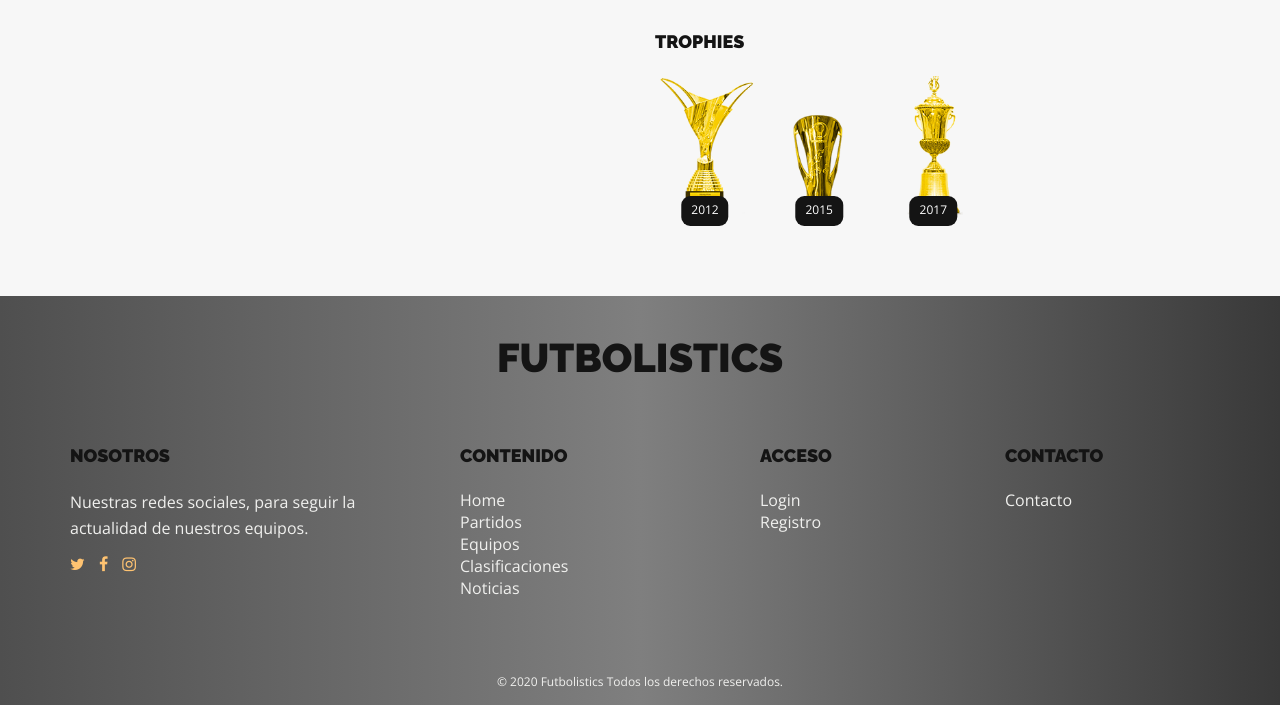
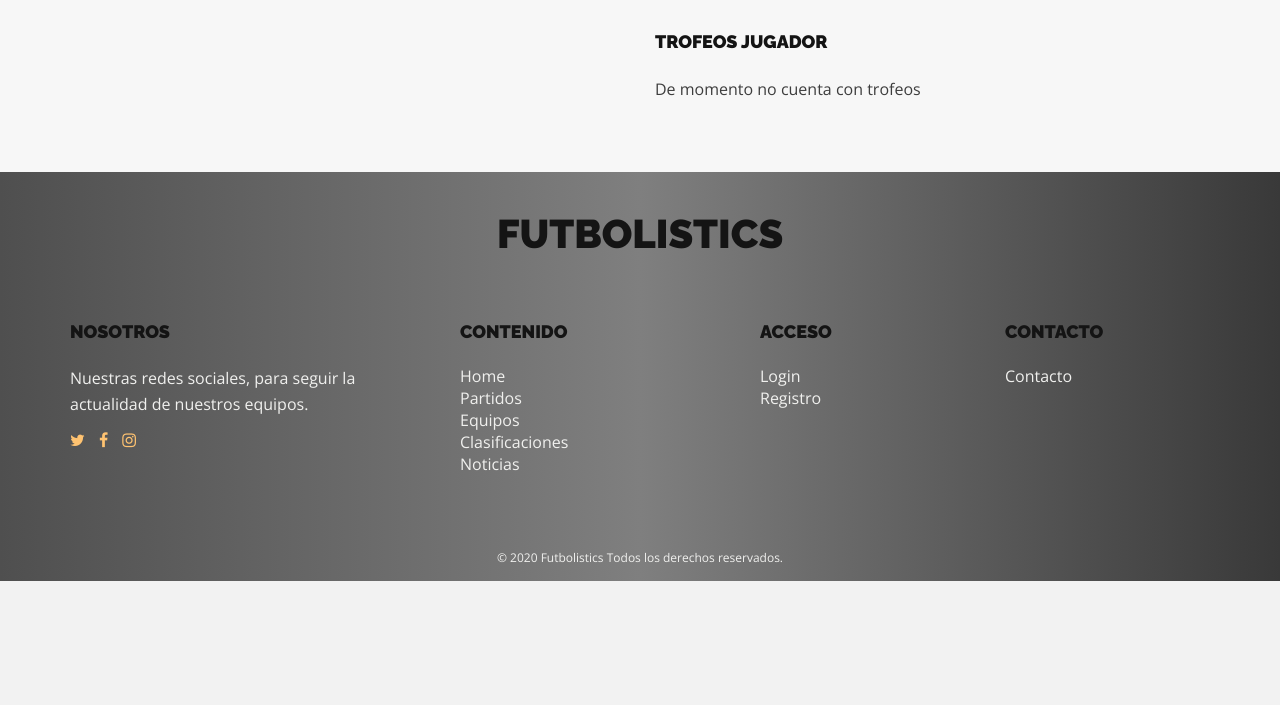
Before and after one commit to Sapena7/Futbolistics, a Symfony app: template templates/jugador/player.html.twig in a window 1280 px wide. Shown: the part 950-1655 px from the top of the page. After the commit the page ends 1531 px from the top, so only its background shows below. Run offline with Twig, Linux system fonts and the light colour scheme; the template is opened without the code that fills it, so the values that code supplies are empty; some libraries are stand-ins or nearby versions.

Commit message:
ultimos retoques

```diff
--- a/composer.json
+++ b/composer.json
@@ -6,6 +6,7 @@
         "ext-ctype": "*",
         "ext-iconv": "*",
         "alterphp/easyadmin-extension-bundle": "^3.0",
+        "doctrine/annotations": "^1.10",
         "dompdf/dompdf": "^0.8.5",
         "easycorp/easyadmin-bundle": "^2.3",
         "erusev/parsedown": "^1.7",
--- a/src/Controller/RegistrationController.php
+++ b/src/Controller/RegistrationController.php
@@ -30,7 +30,7 @@ class RegistrationController extends AbstractController
                 )
             );
 
-            $user->setRol(["ROLE_USER"]);
+            $user->setRol("ROLE_USER");
 
             $entityManager = $this->getDoctrine()->getManager();
             $entityManager->persist($user);
--- a/src/Form/EquipoType.php
+++ b/src/Form/EquipoType.php
@@ -4,6 +4,7 @@ namespace App\Form;
 
 use App\Entity\Equipo;
 use Symfony\Component\Form\AbstractType;
+use Symfony\Component\Form\Extension\Core\Type\TextType;
 use Symfony\Component\Form\FormBuilderInterface;
 use Symfony\Component\OptionsResolver\OptionsResolver;
 use Vich\UploaderBundle\Form\Type\VichImageType;
--- a/src/Form/JugadorType.php
+++ b/src/Form/JugadorType.php
@@ -4,6 +4,7 @@ namespace App\Form;
 
 use App\Entity\Jugador;
 use Symfony\Component\Form\AbstractType;
+use Symfony\Component\Form\Extension\Core\Type\TextType;
 use Symfony\Component\Form\FormBuilderInterface;
 use Symfony\Component\OptionsResolver\OptionsResolver;
 
@@ -12,7 +13,9 @@ class JugadorType extends AbstractType
     public function buildForm(FormBuilderInterface $builder, array $options)
     {
         $builder
-            ->add('nombre')
+            ->add('nombre',TextType::class, array(
+                'attr' => ['pattern' => '[a-zA-Z]*']
+            ))
             ->add('goles')
             ->add('amarillas')
             ->add('rojas')
--- a/templates/jugador/player.html.twig
+++ b/templates/jugador/player.html.twig
@@ -113,20 +113,28 @@
                         </div>
                         <h6>Resumen</h6>
                         <p><b>{{ jugador.nombre }}</b> es <b>{{ jugador.posicion.nombre }}</b> en el equipo <b>{{ jugador.equipo.nombre }} </b>en <b>{{ jugador.equipo.liga.nombre }}</b></p>
-                        <h6>Trophies</h6>
+                        <h6>Trofeos jugador</h6>
                         <ul class="player-trophey">
-                            <li>
-                                <img src="images/common/am-trophey1.png" width="100" height="150" alt="trophy">
-                                <div class="year">2012</div>
-                            </li>
-                            <li>
-                                <img src="images/common/am-trophey.png" width="100" height="150" alt="trophy">
-                                <div class="year">2015</div>
-                            </li>
-                            <li>
-                                <img src="images/common/am-trophey2.png" width="100" height="150" alt="trophy">
-                                <div class="year">2017</div>
-                            </li>
+                            {% if jugador.equipo.trofeos == 0 %}
+                                De momento no cuenta con trofeos
+                            {% endif %}
+                            {% if jugador.equipo.trofeos == 1 %}
+                                Ha ganado {{ equipo.trofeos }} trofeo <br><br>
+                                <li>
+                                    <img src="{{ asset('assets/images/common/am-trophey1.png') }}" width="100" height="150" alt="trophy">
+                                </li>
+
+                            {% endif %}
+                            {% if jugador.equipo.trofeos > 1 %}
+                                Ha ganado {{ equipo.trofeos }} trofeos <br><br>
+                                {% for i in 1..jugador.equipo.trofeos %}
+                                    <li>
+                                        <img src="{{ asset('assets/images/common/am-trophey1.png') }}" width="100" height="150" alt="trophy">
+                                    </li>
+                                {% endfor %}
+
+
+                            {% endif %}
                         </ul>
                     </div>
                 </div>
--- a/templates/partido/edit.html.twig
+++ b/templates/partido/edit.html.twig
@@ -1,10 +1,10 @@
 {% extends 'base.html.twig' %}
 
-{% block title %}Edit Partido{% endblock %}
+{% block title %}Editar Partido{% endblock %}
 
 {% block body %}
     <div class="container">
-        <h1>Edit Partido</h1>
+        <h1>Editar Partido</h1>
         <div>
             {{ include('partido/_form.html.twig', {'button_label': 'Guardar'}) }}
         </div>
--- a/templates/registration/register.html.twig
+++ b/templates/registration/register.html.twig
@@ -39,8 +39,8 @@
 
             {{ form_start(registrationForm) }}
             {{ form_row(registrationForm.email) }}
-            {{ form_row(registrationForm.nombre) }}
-            {{ form_row(registrationForm.nombrecompleto, { 'label': 'Nombre completo'}) }}
+            {{ form_row(registrationForm.nombre, { 'label': 'Usuario'}) }}
+            {{ form_row(registrationForm.nombrecompleto, { 'label': 'Nombre'}) }}
             {{ form_row(registrationForm.plainPassword, { 'label': 'Contraseña'}) }}
             <br>
             <button style="width: 40%;
```
Also changed, not shown: src/Entity/Usuario.php (+9 -4 lines), src/Form/ContactType.php (+6 -2 lines), src/Form/RegistrationFormType.php (+8 -3 lines), src/Form/UsuarioType.php (+6 -5 lines), 2 other files.
